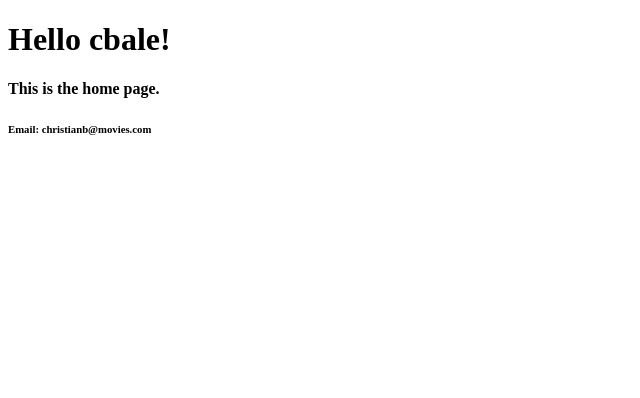
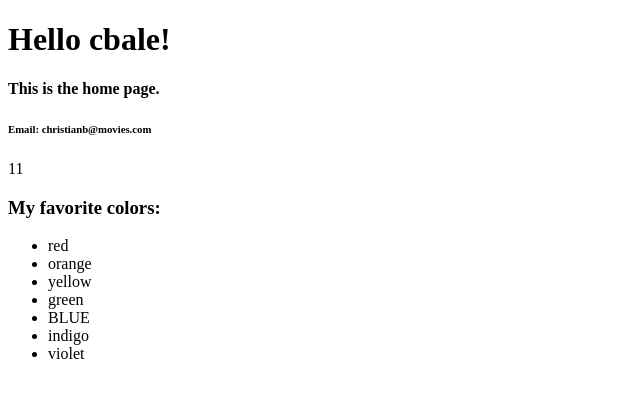
Before and after one commit to bstanton773/kekambas-102_flask_blog, a Flask app: page / in a window 1280 px wide. Shown: the top 398 px of the page, without its empty margins (0-640 px from the left). Run offline with Flask 2, Linux system fonts and the light colour scheme.

Commit message:
Add jinja templating with expressions and statements

```diff
--- a/app/routes.py
+++ b/app/routes.py
@@ -8,7 +8,8 @@ def index():
         'username': 'cbale',
         'email': 'christianb@movies.com'
     }
-    return render_template('index.html', user=user_info)
+    colors = ['red', 'orange', 'yellow', 'green', 'blue', 'indigo', 'violet']
+    return render_template('index.html', user=user_info, colors=colors)
 
 
 @app.route('/posts')
--- a/app/templates/index.html
+++ b/app/templates/index.html
@@ -10,5 +10,16 @@
     <h1>Hello {{ user.get('username') }}!</h1>
     <h4>This is the home page.</h4>
     <h6>Email: {{ user['email'] }}</h6>
+    <p>{{ 4 + 7 }}</p>
+    <h3>My favorite colors:</h3>
+    <ul>
+        {% for color in colors %}
+            {% if color == 'blue' %}
+                <li>{{ color.upper() }}</li>
+            {% else %}
+                <li>{{ color.lower() }}</li>
+            {% endif %}
+        {% endfor %}
+    </ul>
 </body>
 </html>
```
